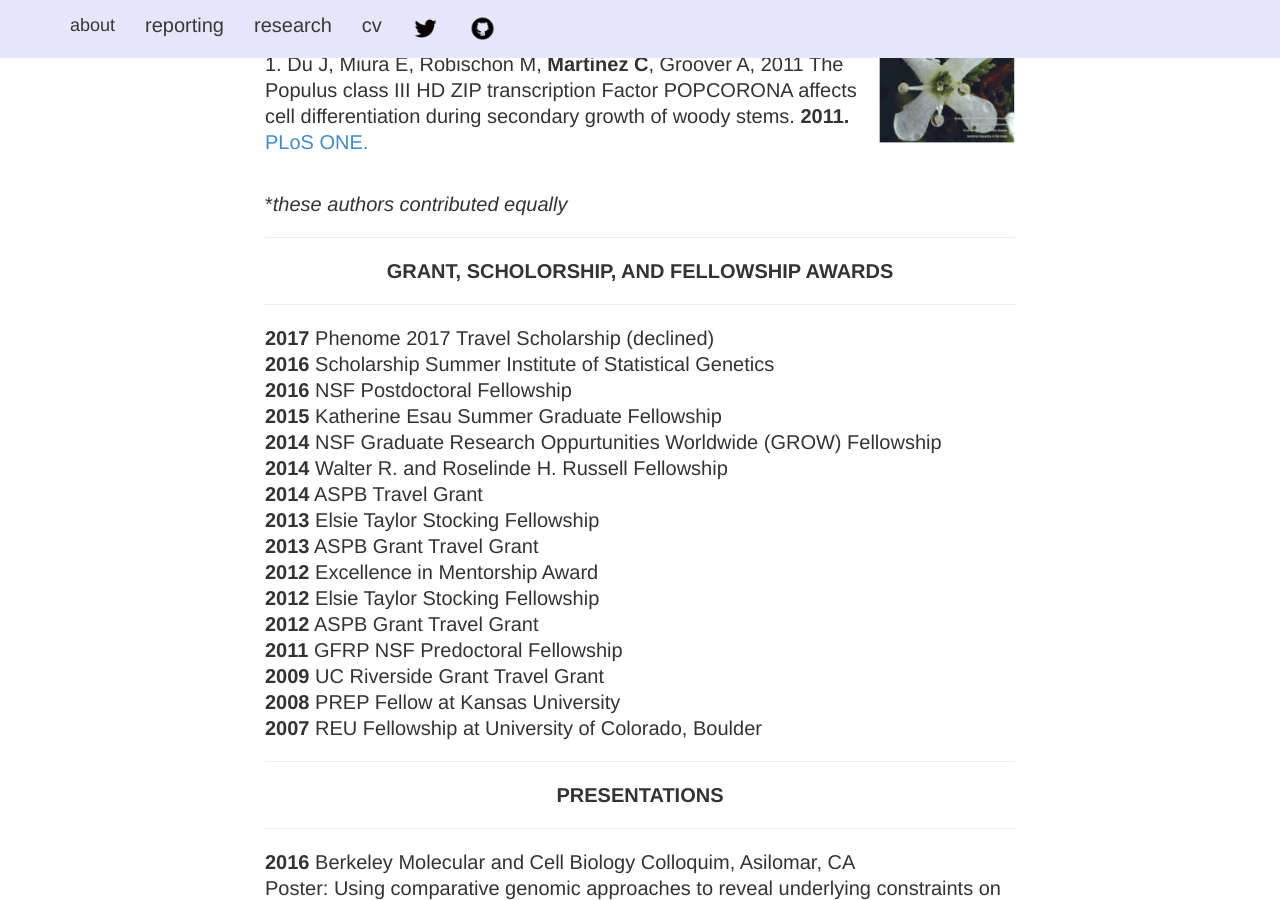
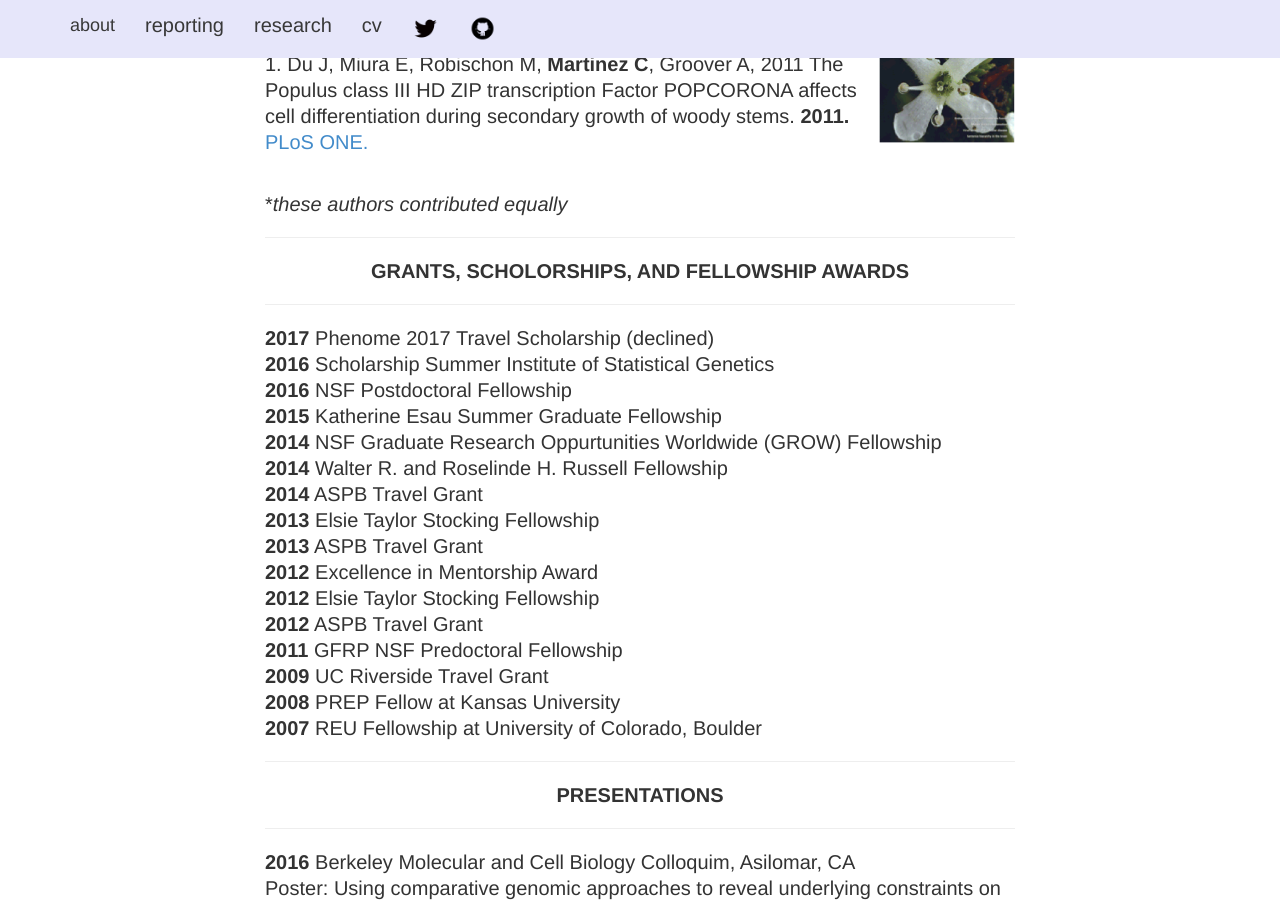
Before and after one commit to iamciera/creports, a Jekyll site: the page built from cv/index.html, in a window 1280 px wide and 900 px high, scrolled down 2120 px. Built offline with Jekyll 4.4.1, drawn with Linux system fonts in a browser that asks for light colours; nearby versions of some CDN libraries.

Commit message:
updated cv

```diff
--- a/cv/index.html
+++ b/cv/index.html
@@ -78,7 +78,7 @@ layout: default
 				<p>1.  Du J, Miura E, Robischon M, <strong>Martinez C</strong>, Groover A, 2011 The Populus class III HD ZIP transcription Factor POPCORONA affects cell differentiation during secondary growth of woody stems.<strong> 2011.</strong><a href="http://www.plosone.org/article/info%3Adoi%2F10.1371%2Fjournal.pone.0017458"> PLoS ONE. </a></p>
 				<br />*<i>these authors contributed equally</i></p>
 				<hr />
-				<center><strong>GRANT, SCHOLORSHIP, AND FELLOWSHIP AWARDS</strong></center>
+				<center><strong>GRANTS, SCHOLORSHIPS, AND FELLOWSHIP AWARDS</strong></center>
 				<hr />
 				<b>2017</b>   Phenome 2017 Travel Scholarship (declined)<br />
 				<b>2016</b>   Scholarship  Summer Institute of Statistical Genetics<br />
@@ -88,12 +88,12 @@ layout: default
 				<b>2014</b>   Walter R. and Roselinde H. Russell Fellowship<br />
 				<b>2014</b>   ASPB Travel Grant<br />
 				<b>2013</b>   Elsie Taylor Stocking Fellowship <br />
-				<b>2013</b>   ASPB Grant Travel Grant <br />
+				<b>2013</b>   ASPB Travel Grant <br />
 				<b>2012</b>   Excellence in Mentorship Award <br />
 				<b>2012</b>   Elsie Taylor Stocking Fellowship <br />
-				<b>2012</b>   ASPB Grant Travel Grant <br />
+				<b>2012</b>   ASPB Travel Grant <br />
 				<b>2011</b>   GFRP NSF Predoctoral Fellowship<br />
-				<b>2009</b>   UC Riverside Grant Travel Grant<br />
+				<b>2009</b>   UC Riverside Travel Grant<br />
 				<b>2008</b>   PREP Fellow at Kansas University <br />
 				<b>2007</b>   REU Fellowship at University of Colorado, Boulder <br />
 
```
